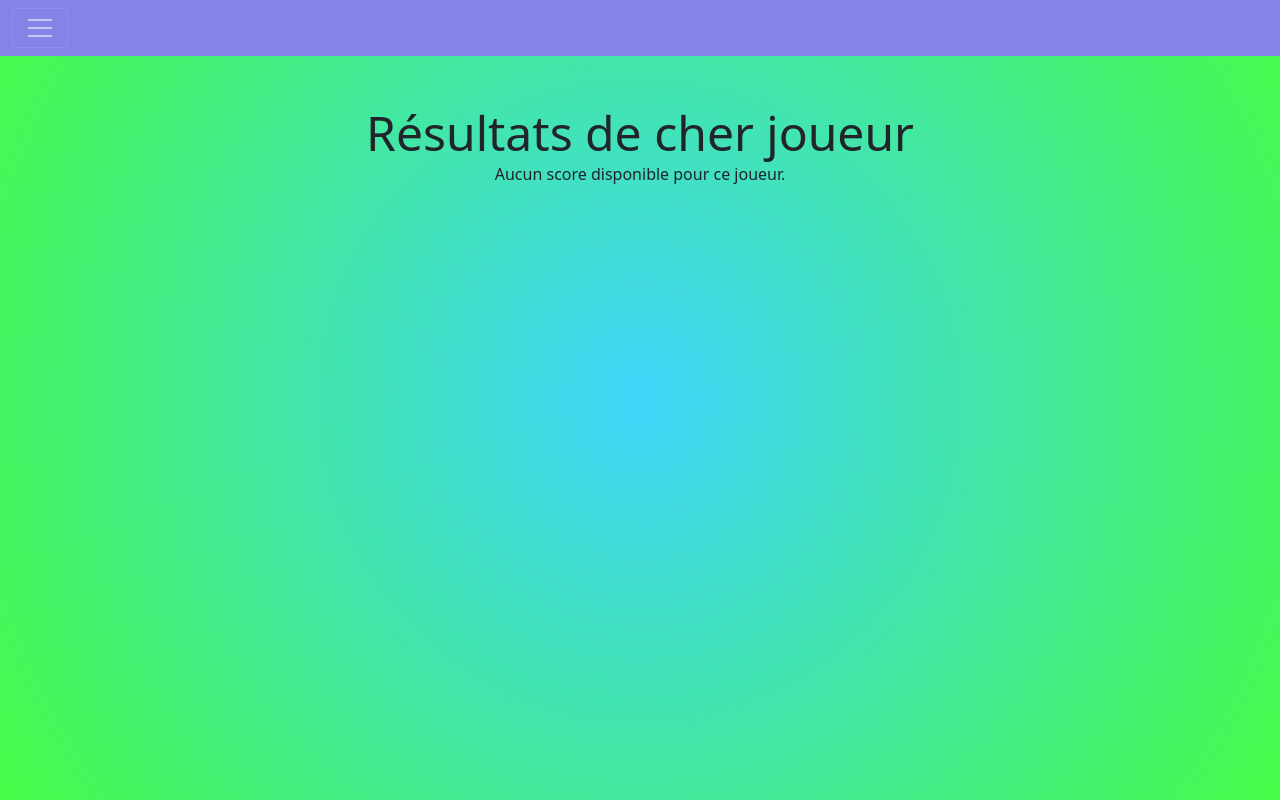
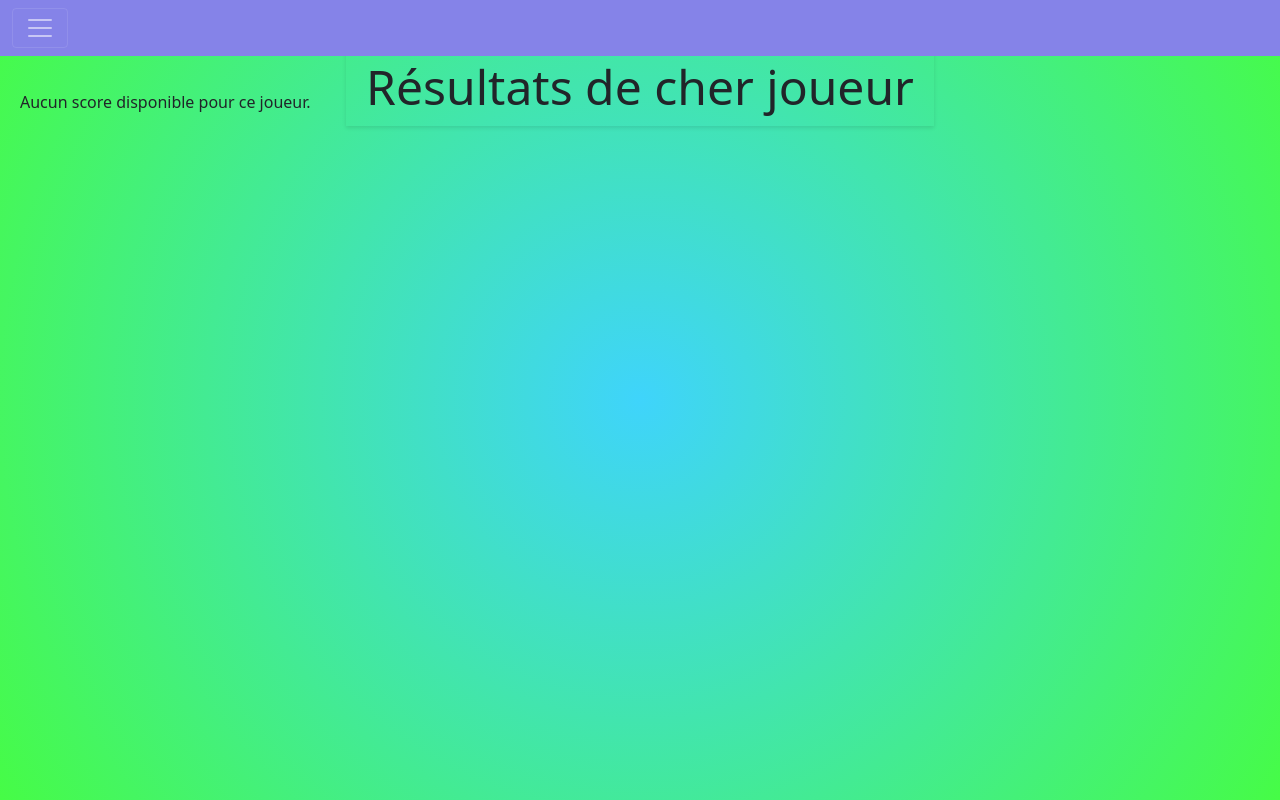
Before and after one commit to LN27100/quiz_game, a PHP site: page /controllers/controller-results.php in a window 1280 px wide. Run offline with PHP 8.4, Linux system fonts and the light colour scheme; the visitor is signed in with stand-in values (Sample User, id 1); some web fonts are replaced.

Commit message:
css page résultats

```diff
--- a/style.css
+++ b/style.css
@@ -287,3 +287,32 @@ body > div.profile-info {
   .transparent-form {
     margin-top: 3rem;
   }
+
+  /* PAGE RESULTATS */
+
+  .bordered-container {
+    border: 1px solid black;
+    padding: 1rem 4rem 1rem 4rem;
+    margin-top: 3rem;
+}
+
+.results-heading {
+    position: fixed;
+    top: 0;
+    left: 50%;
+    transform: translateX(-50%);
+    width: auto;
+    z-index: 1000;
+    padding: 10px 20px;
+    box-shadow: 0 2px 4px rgba(0, 0, 0, 0.1);
+}
+
+.container4 {
+    position: fixed;
+    top: 5rem;
+    left: 0;
+    right: 0;
+    padding: 10px 20px;
+    max-height: calc(100vh - 5rem);
+    overflow-y: auto;
+}
--- a/views/view-home.php
+++ b/views/view-home.php
@@ -24,7 +24,7 @@ $playerId = $_SESSION['user']['player_id'] ?? null;
   <link rel="stylesheet" href="/style.css" />
 </head>
 
-<body style="padding-top: 56px;" >
+<body style="padding-top: 56px;">
 
   <?php
   // Vérifie si l'utilisateur est connecté
@@ -114,7 +114,6 @@ if (!$pseudo || !$playerId) {
   </div>
 
   <script>
-
     // Fermer le menu burger en cliquant en dehors de celui-ci
     document.addEventListener('click', function(event) {
       const menu = document.getElementById('navbarNavDropdown');
--- a/views/view-results.php
+++ b/views/view-results.php
@@ -27,7 +27,7 @@ $scores = $scores ?? [];
   <link rel="stylesheet" href="/style.css" />
 </head>
 
-<body style="padding-top: 56px;">
+<body>
 
   <header>
     <nav class="navbar navbar-dark fixed-top">
@@ -54,7 +54,7 @@ $scores = $scores ?? [];
               </a>
               <ul class="dropdown-menu" aria-labelledby="navbarDropdownMenuLink">
                 <li><a class="dropdown-item" href="../controllers/controller-profil.php">Mon Profil</a></li>
-                <li><a class="dropdown-item" href="#">Mes Résultats</a></li>
+                <li><a class="dropdown-item" href="../controllers/controller-results.php">Mes Résultats</a></li>
                 <li>
                   <hr class="dropdown-divider">
                 </li>
@@ -67,33 +67,72 @@ $scores = $scores ?? [];
     </nav>
   </header>
 
-  <div class="container">
-  <h2>Résultats de <?php echo htmlspecialchars($pseudo); ?></h2>
 
-  <?php if (count($scoresByTheme) > 0): ?>
-    <?php foreach ($scoresByTheme as $theme => $scores): ?>
+  <h2 class="results-heading">Résultats de <?php echo htmlspecialchars($pseudo); ?></h2>
+
+  <div class="container4">
+
+
+    <?php if (count($scoresByTheme) > 0) : ?>
+      <div class="bordered-container">
+        <?php foreach ($scoresByTheme as $theme => $scores) : ?>
           <h3><?php echo htmlspecialchars($theme); ?></h3>
           <table class="table">
             <thead>
               <tr>
-            <th>Thème</th>
+                <th>Date</th>
                 <th>Score</th>
               </tr>
             </thead>
             <tbody>
-          <?php foreach ($scores as $score): ?>
+              <?php foreach ($scores as $score) : ?>
                 <tr>
-              <td><?php echo htmlspecialchars($score['theme']); ?></td>
+                  <td>
+                    <?php
+                    $date = new DateTime($score['created_at']);
+                    $month = $date->format('F'); // Récupérer le nom complet du mois en anglais
+                    $french_month = [
+                      'January' => 'janvier',
+                      'February' => 'février',
+                      'March' => 'mars',
+                      'April' => 'avril',
+                      'May' => 'mai',
+                      'June' => 'juin',
+                      'July' => 'juillet',
+                      'August' => 'août',
+                      'September' => 'septembre',
+                      'October' => 'octobre',
+                      'November' => 'novembre',
+                      'December' => 'décembre'
+                    ];
+                    $french_month_name = isset($french_month[$month]) ? $french_month[$month] : $month;
+                    echo $date->format('d') . ' ' . $french_month_name . ' ' . $date->format('Y');
+                    ?>
+                  </td>
                   <td><?php echo htmlspecialchars($score['score']); ?></td>
                 </tr>
               <?php endforeach; ?>
             </tbody>
           </table>
         <?php endforeach; ?>
-  <?php else: ?>
+      </div>
+    <?php else : ?>
       <p>Aucun score disponible pour ce joueur.</p>
     <?php endif; ?>
   </div>
+
+  <script>
+    // Fermer le menu burger en cliquant en dehors de celui-ci
+    document.addEventListener('click', function(event) {
+      const menu = document.getElementById('navbarNavDropdown');
+      const menuButton = document.querySelector('.navbar-toggler');
+
+      // Si le clic n'est pas sur le menu ou son bouton toggle
+      if (!menu.contains(event.target) && event.target !== menuButton) {
+        menu.classList.remove('show'); // Ferme le menu
+      }
+    });
+  </script>
 
   <!-- Charger le fichier JavaScript -->
   <script src="../quiz.js"></script>
--- a/views/view-signin.php
+++ b/views/view-signin.php
@@ -35,8 +35,8 @@
                 Profil
               </a>
               <ul class="dropdown-menu" aria-labelledby="navbarDropdownMenuLink">
-                <li><a class="dropdown-item" href="#">Mon Profil</a></li>
-                <li><a class="dropdown-item" href="#">Mes Résultats</a></li>
+                <li><a class="dropdown-item" href="../controllers/controller-profil.php">Mon Profil</a></li>
+                <li><a class="dropdown-item" href="../controllers/controller-results.php">Mes Résultats</a></li>
                 <li>
                   <hr class="dropdown-divider">
                 </li>
```
Also changed, not shown: views/view-profil.php (+15 -2 lines), views/view-signup.php (+13 -0 lines). Lines whose indentation alone changed are shown as unchanged.
